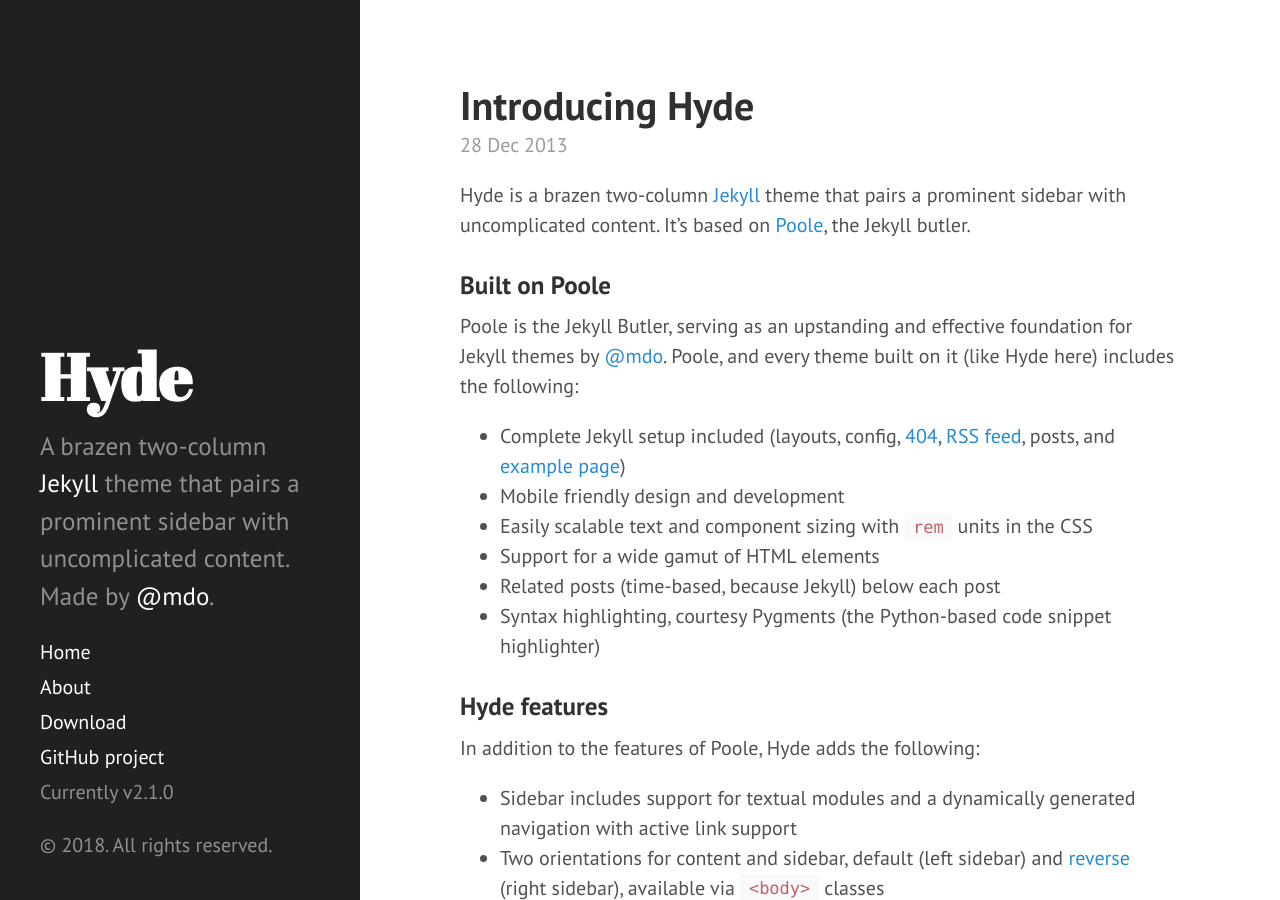
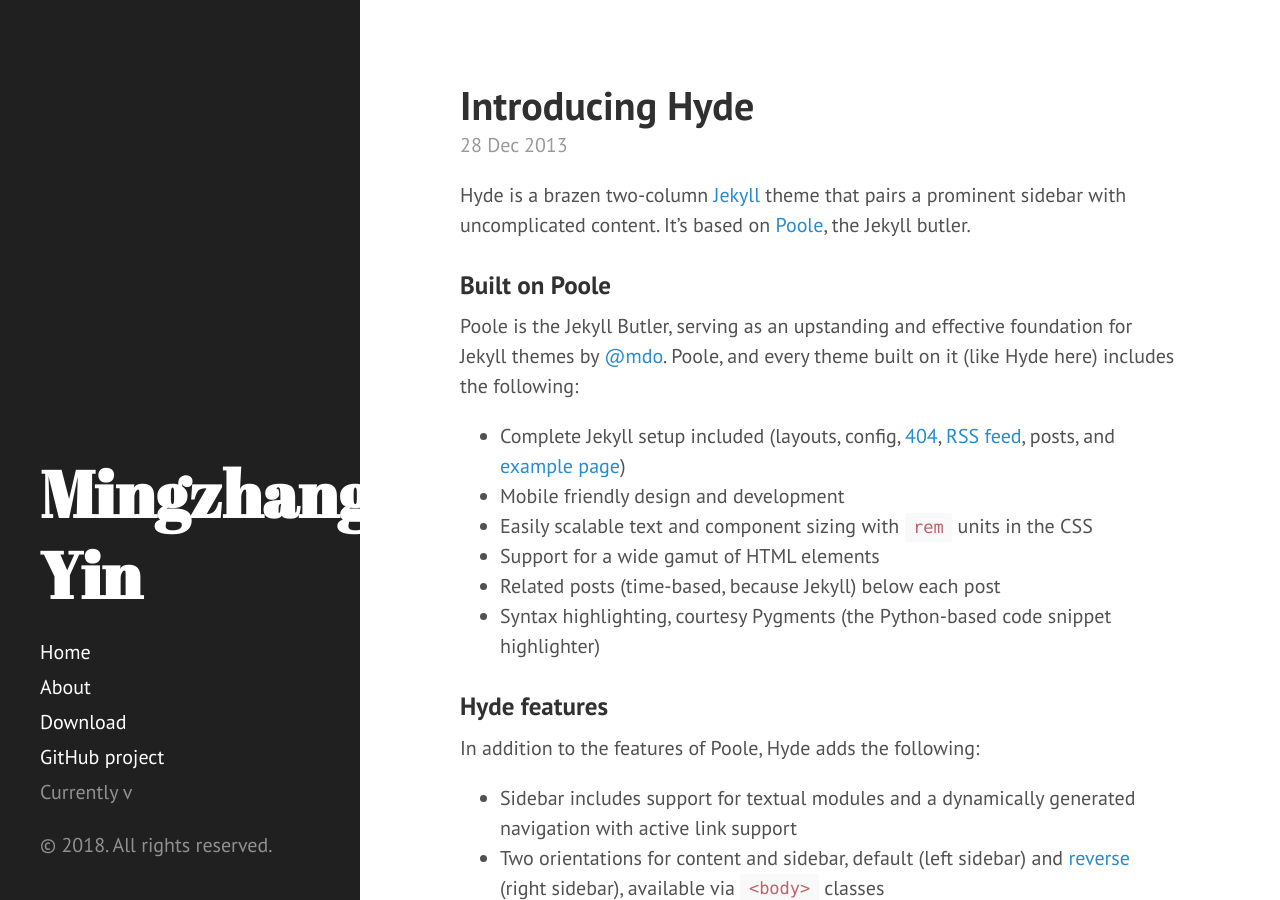
Before and after one commit to mingzhang-yin/mingzhang-yin.github.io, a Jekyll site: the page built from index.html, in a window 1280 px wide and 900 px high. Built offline with Jekyll 4.4.1, drawn with Linux system fonts in a browser that asks for light colours; Markdown is read by kramdown in place of the engine named in the settings; the list of posts is cut into pages by our own code.

Commit message:
Update _config.yml

```diff
--- a/_config.yml
+++ b/_config.yml
@@ -6,19 +6,20 @@
 permalink:        pretty
 
 # Setup
-title:            Hyde
-tagline:          'A Jekyll theme'
-description:      'A brazen two-column <a href="http://jekyllrb.com" target="_blank">Jekyll</a> theme that pairs a prominent sidebar with uncomplicated content. Made by <a href="https://twitter.com/mdo" target="_blank">@mdo</a>.'
+title:            Mingzhang Yin
+#tagline:          'A Jekyll theme'
+#description:      'A brazen two-column <a href="http://jekyllrb.com" target="_blank">Jekyll</a> theme that pairs a prominent sidebar with uncomplicated content. Made by <a href="https://twitter.com/mdo" target="_blank">@mdo</a>.'
+description:
 url:              http://hyde.getpoole.com
-baseurl:          /
+#baseurl:          /
 
 author:
-  name:           'Mark Otto'
-  url:            https://twitter.com/mdo
+  name:           'Mingzhang Yin'
+  url:            https://mingzhangyin.com
 
-paginate:         5
+paginate:         3
 
-version:          2.1.0
+#version:          2.1.0
 
 github:
-  repo:           https://github.com/poole/hyde
+  repo:           https://github.com/mingzhang-yin
```
